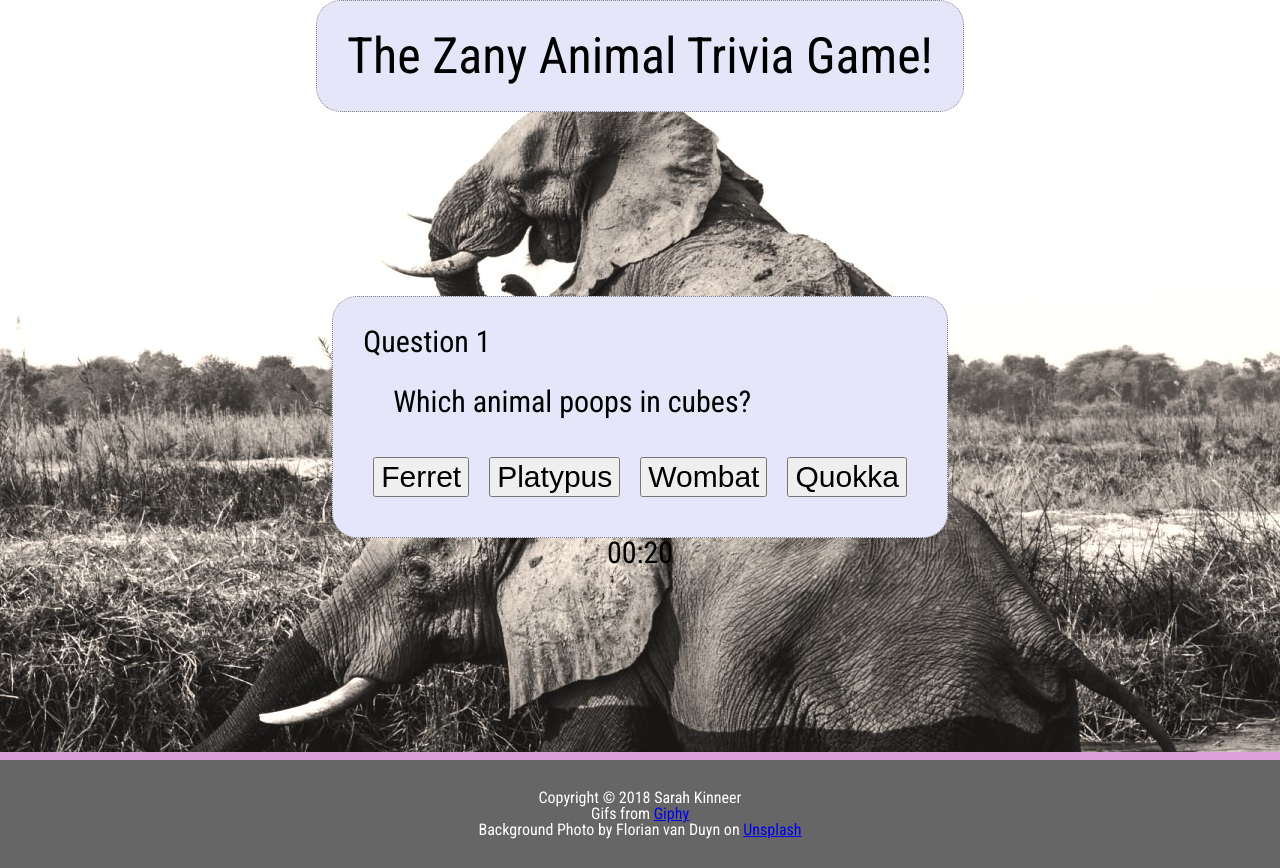
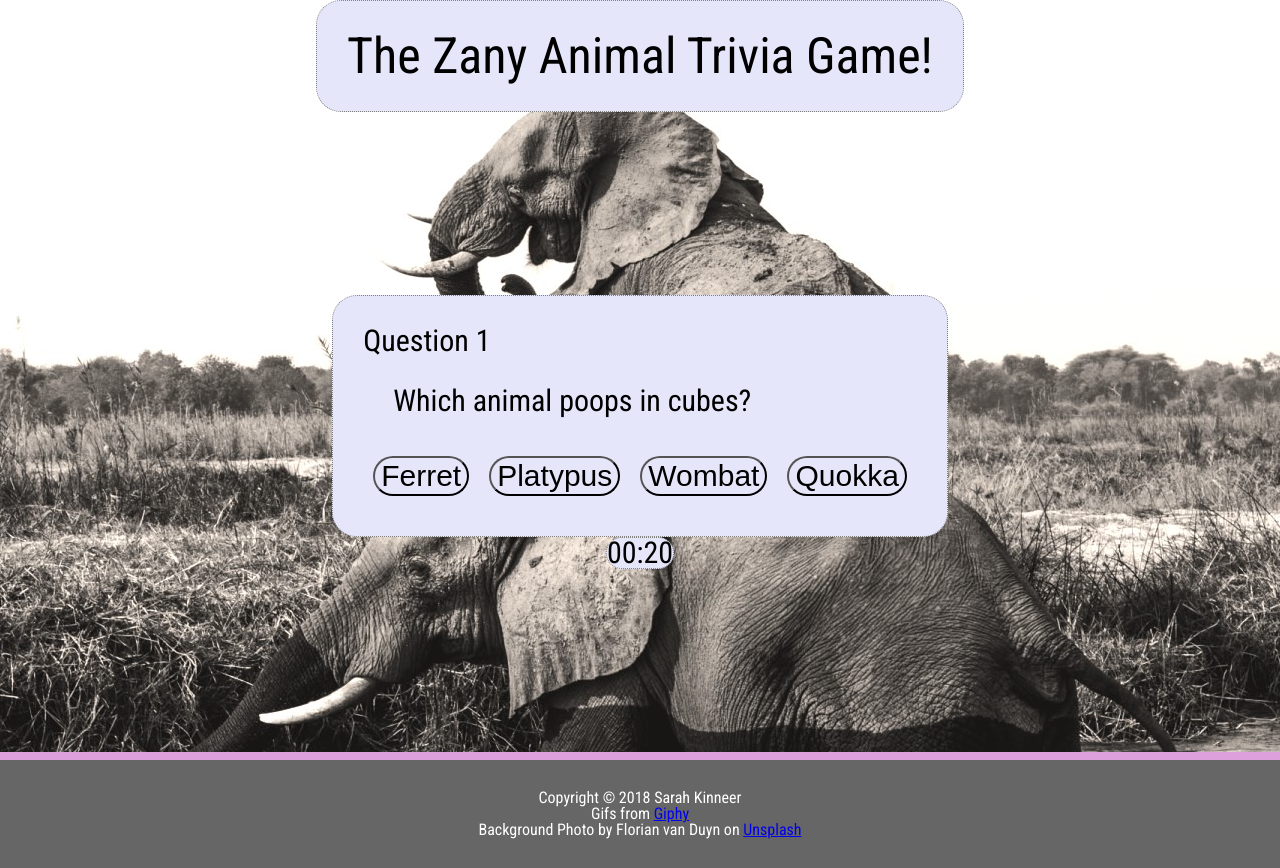
Before and after one commit to kinneers/TriviaGame, a plain HTML site: page index.html in a window 1280 px wide. Drawn offline with nearby package versions, Linux system fonts and the light colour scheme.

Commit message:
A few little css updates to style distractor buttons

```diff
--- a/assets/css/style.css
+++ b/assets/css/style.css
@@ -33,11 +33,23 @@ p {
     padding: 30px;
 }
 
+#display {
+    background-color: lavender;
+    border: 1px dotted gray;
+    border-radius: 25px;
+    box-shadow: gray;
+}
+
+.distractors {
+    background-color: lavender;
+    box-shadow: gray;
+    border-radius: 25px;
+}
+
 .questionStem {
     background-color: lavender;
     border: 1px dotted gray;
     border-radius: 25px;
-    justify-items: start;
 }
 
 button {
```
